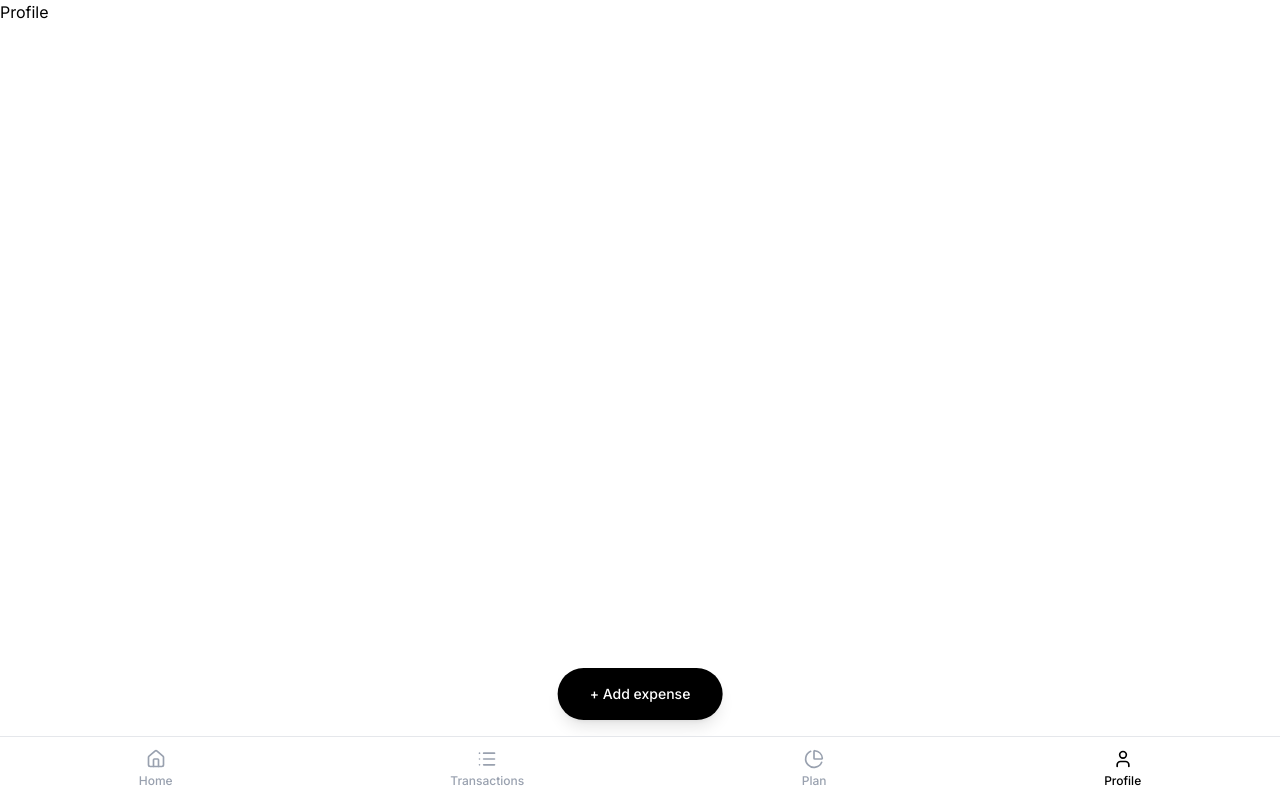
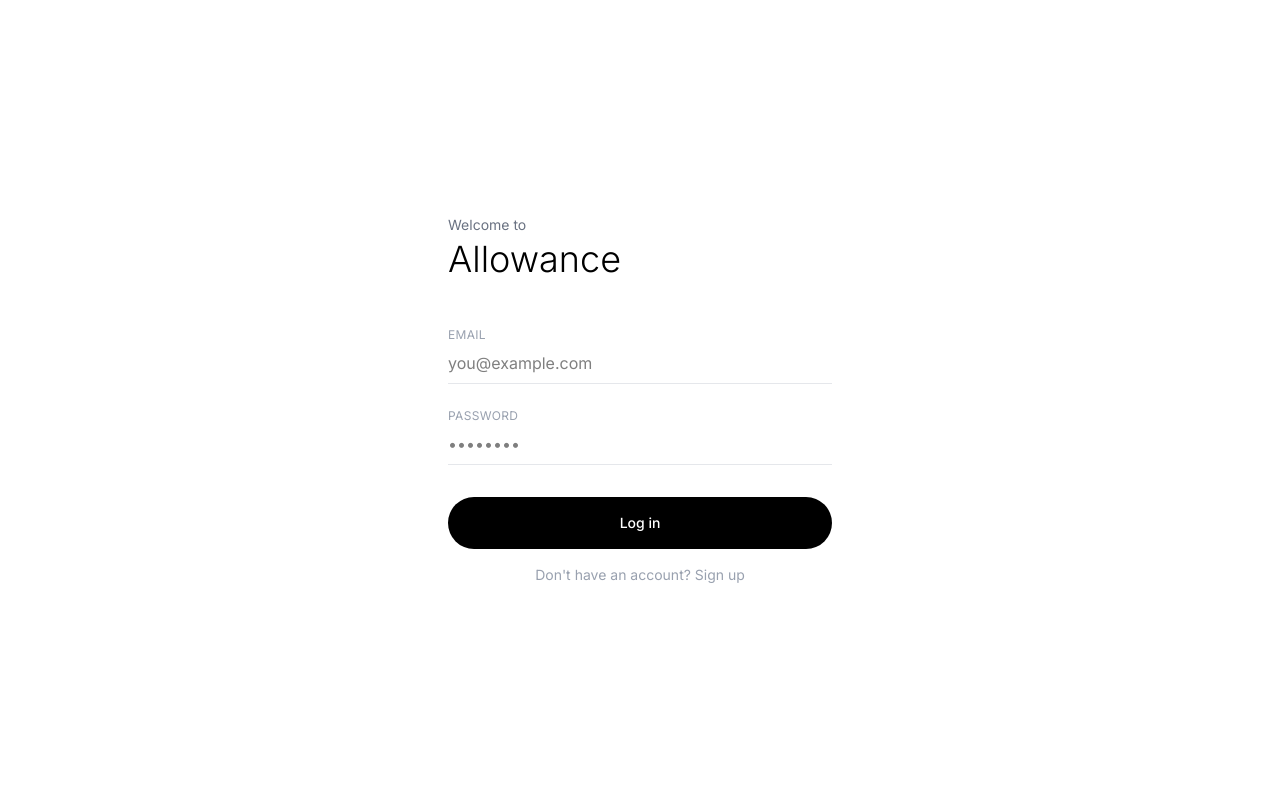
Before and after one commit to JosiahYule/allowance, a React (Vite) app: page /profile in a window 1280 px wide. Built offline with nearby package versions, Linux system fonts and the light colour scheme; no server answers.

Commit message:
add auth, secure RLS policies, user_id on transactions

```diff
--- a/src/App.jsx
+++ b/src/App.jsx
@@ -1,14 +1,35 @@
-import { useState } from 'react'
+import { useState, useEffect } from 'react'
 import { BrowserRouter, Routes, Route } from 'react-router-dom'
 import Home from './pages/Home'
 import Transactions from './pages/Transactions'
 import Plan from './pages/Plan'
 import Profile from './pages/Profile'
+import Auth from './pages/Auth'
 import BottomNav from './components/BottomNav'
 import AddExpense from './components/AddExpense'
+import { supabase } from './lib/supabase'
 
 function App() {
+  const [session, setSession] = useState(null)
+  const [loading, setLoading] = useState(true)
   const [showAddExpense, setShowAddExpense] = useState(false)
+
+  useEffect(() => {
+    supabase.auth.getSession().then(({ data: { session } }) => {
+      setSession(session)
+      setLoading(false)
+    })
+
+    const { data: { subscription } } = supabase.auth.onAuthStateChange((_event, session) => {
+      setSession(session)
+    })
+
+    return () => subscription.unsubscribe()
+  }, [])
+
+  if (loading) return <div className="p-6 text-sm text-gray-400">Loading...</div>
+
+  if (!session) return <Auth />
 
   return (
     <BrowserRouter>
--- a/src/components/AddExpense.jsx
+++ b/src/components/AddExpense.jsx
@@ -13,9 +13,12 @@ function AddExpense({ onClose }) {
     return
   }
 
+  const { data: { user } } = await supabase.auth.getUser()
+
   const { error } = await supabase
     .from('transactions')
     .insert({
+      user_id: user.id,
       description: description || category || 'Expense',
       amount: parseFloat(amount) * -1,
       category,
--- /dev/null
+++ b/src/pages/Auth.jsx
@@ -0,0 +1,77 @@
+import { useState } from 'react'
+import { supabase } from '../lib/supabase'
+
+function Auth() {
+  const [email, setEmail] = useState('')
+  const [password, setPassword] = useState('')
+  const [isLogin, setIsLogin] = useState(true)
+  const [loading, setLoading] = useState(false)
+  const [error, setError] = useState('')
+
+  async function handleSubmit() {
+    setLoading(true)
+    setError('')
+
+    const { error } = isLogin
+      ? await supabase.auth.signInWithPassword({ email, password })
+      : await supabase.auth.signUp({ email, password })
+
+    if (error) {
+      setError(error.message)
+    }
+
+    setLoading(false)
+  }
+
+  return (
+    <div className="min-h-screen flex flex-col justify-center p-8 max-w-md mx-auto">
+      <div className="mb-12">
+        <p className="text-sm text-gray-500 mb-1">Welcome to</p>
+        <p className="text-4xl font-thin text-black">Allowance</p>
+      </div>
+
+      <div className="mb-6">
+        <p className="text-xs text-gray-400 uppercase tracking-wide mb-2">Email</p>
+        <input
+          type="email"
+          placeholder="you@example.com"
+          value={email}
+          onChange={e => setEmail(e.target.value)}
+          className="w-full text-base outline-none text-black border-b border-gray-200 pb-2"
+        />
+      </div>
+
+      <div className="mb-8">
+        <p className="text-xs text-gray-400 uppercase tracking-wide mb-2">Password</p>
+        <input
+          type="password"
+          placeholder="••••••••"
+          value={password}
+          onChange={e => setPassword(e.target.value)}
+          className="w-full text-base outline-none text-black border-b border-gray-200 pb-2"
+        />
+      </div>
+
+      {error && (
+        <p className="text-sm text-red-500 mb-4">{error}</p>
+      )}
+
+      <button
+        onClick={handleSubmit}
+        disabled={loading}
+        className="w-full bg-black text-white text-sm font-medium py-4 rounded-full mb-4"
+      >
+        {loading ? 'Please wait...' : isLogin ? 'Log in' : 'Sign up'}
+      </button>
+
+      <button
+        onClick={() => setIsLogin(!isLogin)}
+        className="text-sm text-gray-400 text-center"
+      >
+        {isLogin ? "Don't have an account? Sign up" : 'Already have an account? Log in'}
+      </button>
+    </div>
+  )
+}
+
+export default Auth
```
Lines whose indentation alone changed are shown as unchanged.
